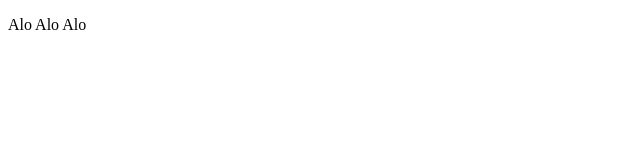
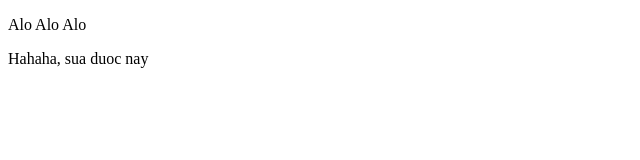
Before and after one commit to longnguyenthanh2sub/demo-git, a plain HTML site: page index.html in a window 1280 px wide. Shown: the whole page, without its empty margins (0-640 px from the left). Drawn offline with Linux system fonts and the light colour scheme.

Commit message:
Update index.html

```diff
--- a/index.html
+++ b/index.html
@@ -8,5 +8,6 @@
 </head>
 <body>
     <p>Alo Alo Alo</p>
+    <p>Hahaha, sua duoc nay</p>
 </body>
 </html>
```
